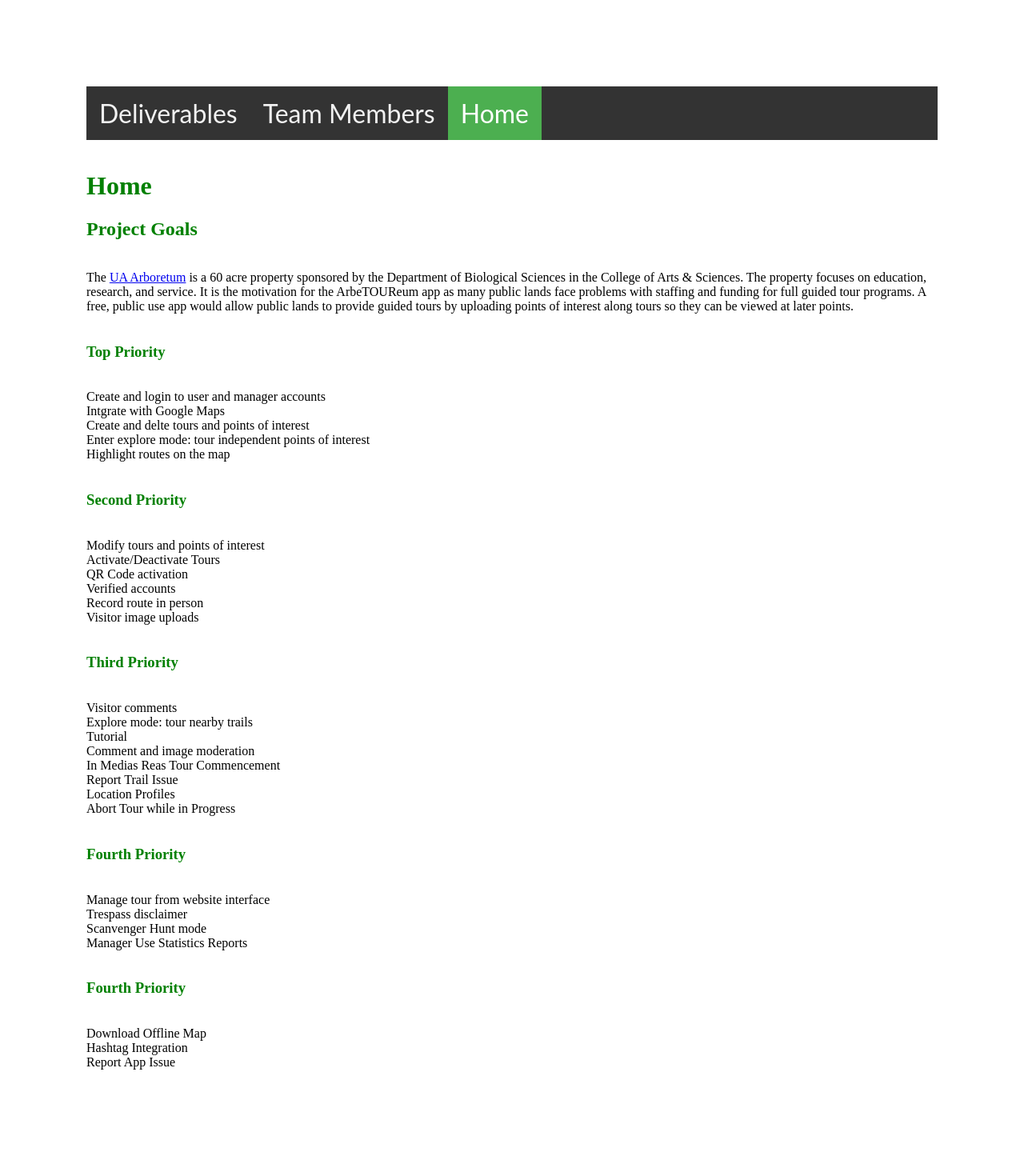
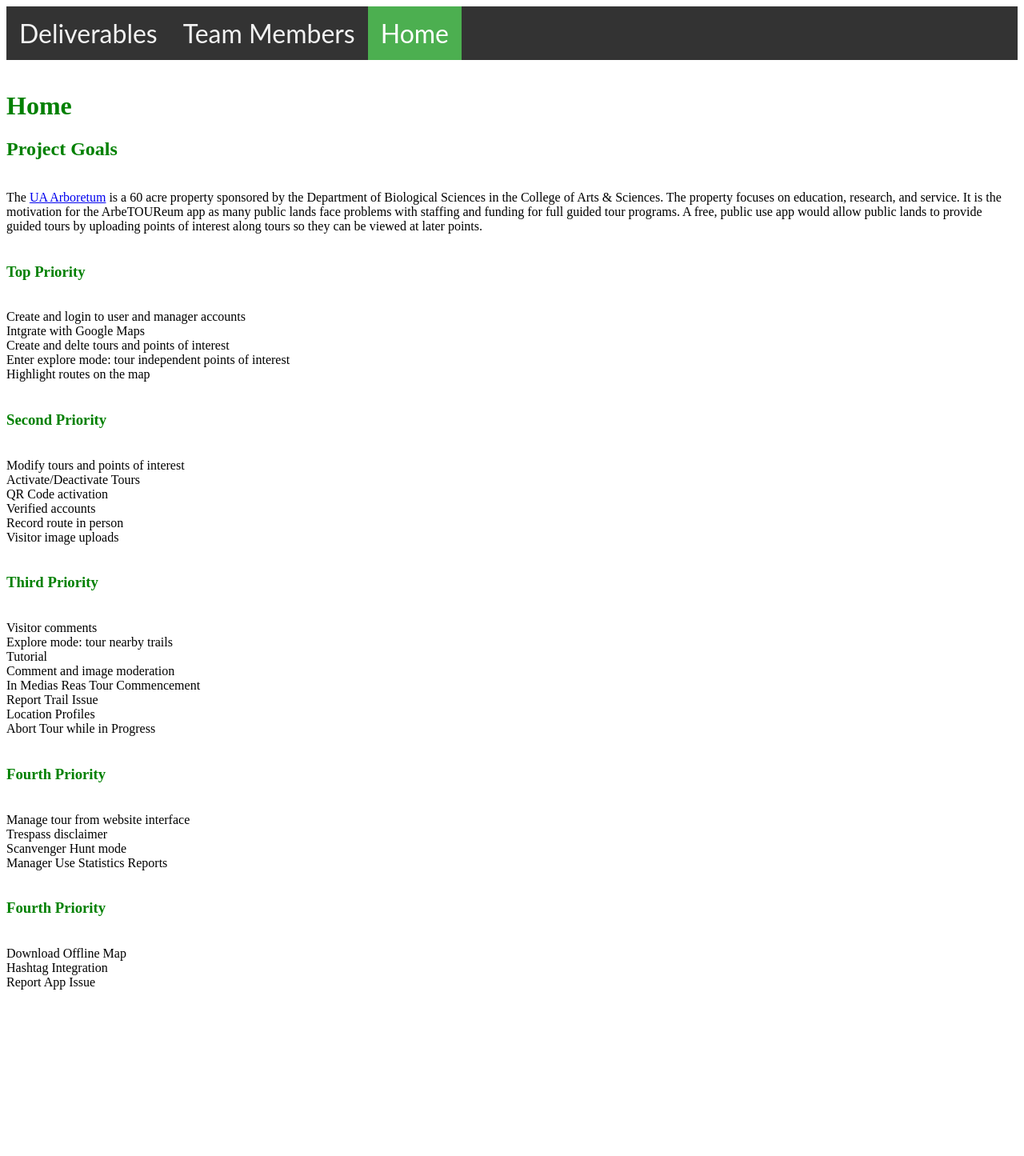
Before and after one commit to lmbrager/CS495Arboretum.github.io, a Jekyll site: the page built from index.html, in a window 1280 px wide. Shown: the whole page at 80% size. Built offline with Jekyll 4.4.1, drawn with Linux system fonts in a browser that asks for light colours; after the commit the page ends 1253 px from its top, so only the background shows below that.

Commit message:
Update default.html

```diff
--- a/_layouts/default.html
+++ b/_layouts/default.html
@@ -1,6 +1,5 @@
 <style>
         body {
-                padding: 100px;
                 font-family: 'Crimson Text', serif;
         }
         h1 {color: green;}
```
